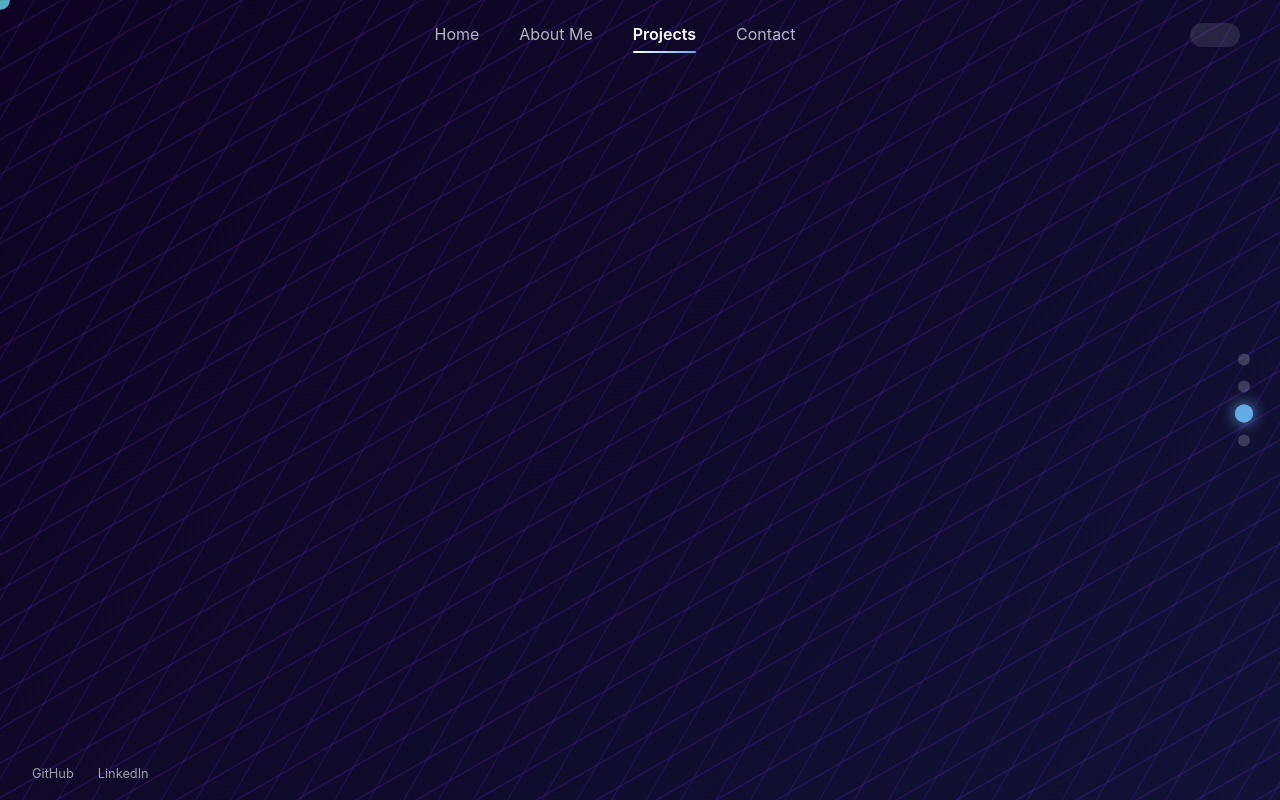
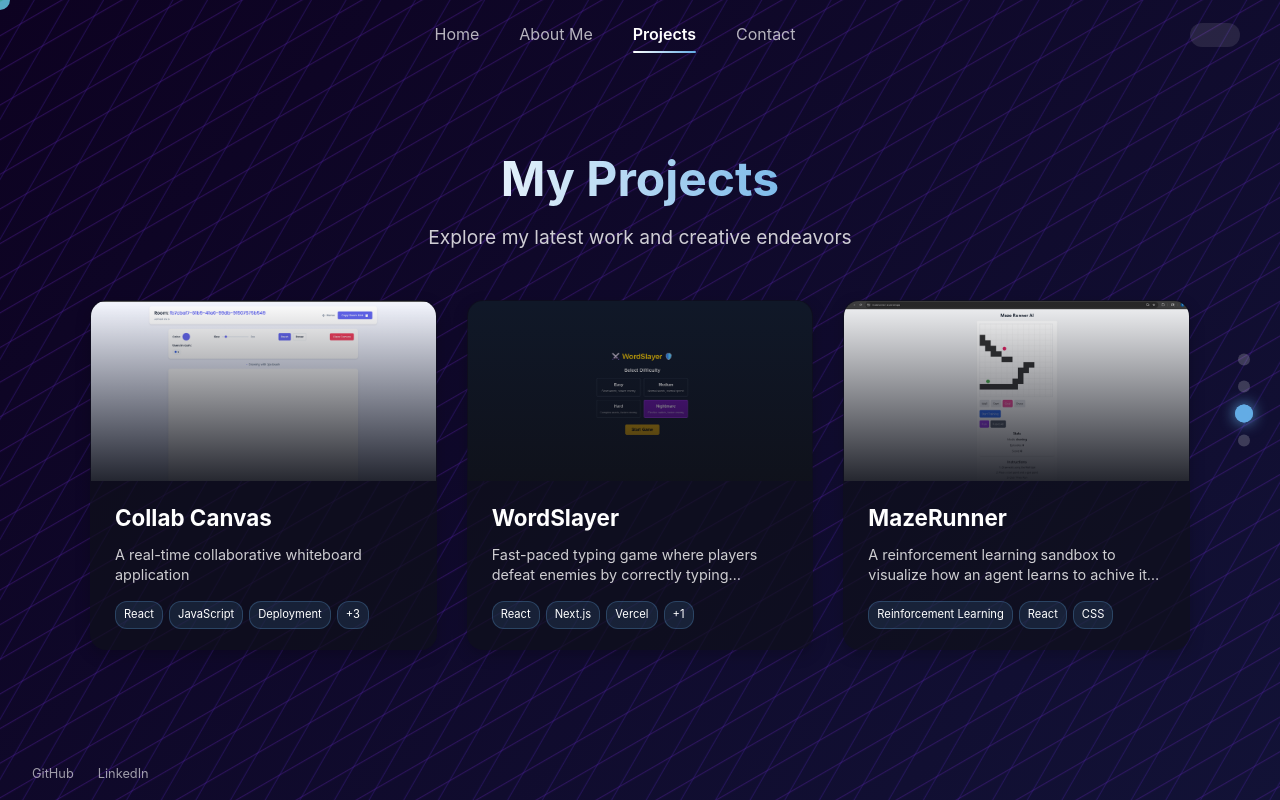
Before and after one commit to siddharthkhachane/sidportfolio, a React (Create React App) app: page / in a window 1280 px wide. Both pictures are taken after a click on the element "Projects". Built offline with nearby package versions, Linux system fonts and the light colour scheme.

Commit message:
Update Projects.js

```diff
--- a/src/components/sections/Projects.js
+++ b/src/components/sections/Projects.js
@@ -1,147 +1,137 @@
-import { createGlobalStyle } from 'styled-components';
+import React, { useState } from 'react';
+import styled from 'styled-components';
+import { motion, AnimatePresence } from 'framer-motion';
+import ProjectCard from '../projects/ProjectCard';
+import ProjectDetails from '../projects/ProjectDetails';
+import { projectsData } from '../../data/projects';
+import { useNavigation } from '../../context/NavigationContext';
 
-const GlobalStyles = createGlobalStyle`
-  * {
-    margin: 0;
-    padding: 0;
-    box-sizing: border-box;
-  }
+const Projects = ({ setIsModalOpen }) => {
+  const { sections, activeSection } = useNavigation();
+  const [selectedProject, setSelectedProject] = useState(null);
+  const currentColor = sections[activeSection].color;
 
-  html {
-    font-size: 16px;
-    scroll-behavior: smooth;
-  }
+  const handleProjectClick = (project) => {
+    setSelectedProject(project);
+    if (setIsModalOpen) {
+      setIsModalOpen(true);
+      document.dispatchEvent(new CustomEvent('modalOpen'));
+    }
+  };
 
-  body {
-    font-family: 'Inter', -apple-system, BlinkMacSystemFont, 'Segoe UI', 'Roboto', 'Oxygen',
-      'Ubuntu', 'Cantarell', 'Fira Sans', 'Droid Sans', 'Helvetica Neue', sans-serif;
-    -webkit-font-smoothing: antialiased;
-    -moz-osx-font-smoothing: grayscale;
-    background: #0A0E1A;
-    color: white;
-    overflow-x: hidden;
-    line-height: 1.6;
-  }
+  const closeProjectDetails = () => {
+    setSelectedProject(null);
+    if (setIsModalOpen) {
+      setIsModalOpen(false);
+      document.dispatchEvent(new CustomEvent('modalClose'));
+    }
+  };
 
-  .app {
-    min-height: 100vh;
-    position: relative;
-    overflow: hidden;
-  }
+  return (
+    <ProjectsContainer>
+      <SectionHeader backgroundColor={currentColor}>
+        <motion.h1
+          initial={{ opacity: 0, y: 20 }}
+          animate={{ opacity: 1, y: 0 }}
+          transition={{ duration: 0.5 }}
+        >
+          My Projects
+        </motion.h1>
+        <motion.p
+          initial={{ opacity: 0, y: 20 }}
+          animate={{ opacity: 1, y: 0 }}
+          transition={{ duration: 0.5, delay: 0.2 }}
+        >
+          Explore my latest work and creative endeavors
+        </motion.p>
+      </SectionHeader>
 
-  ::-webkit-scrollbar {
-    width: 8px;
-  }
+      <ProjectsGrid>
+        {projectsData.map((project, index) => (
+          <motion.div
+            key={project.id}
+            initial={{ opacity: 0, y: 20 }}
+            animate={{ opacity: 1, y: 0 }}
+            transition={{ duration: 0.5, delay: 0.1 * (index + 1) }}
+          >
+            <ProjectCard
+              project={project}
+              onClick={() => handleProjectClick(project)}
+              color={currentColor}
+            />
+          </motion.div>
+        ))}
+      </ProjectsGrid>
 
-  ::-webkit-scrollbar-track {
-    background: rgba(255, 255, 255, 0.05);
-    border-radius: 3px;
-  }
+      <AnimatePresence>
+        {selectedProject && (
+          <ProjectDetailsOverlay
+            initial={{ opacity: 0 }}
+            animate={{ opacity: 1 }}
+            exit={{ opacity: 0 }}
+            onClick={closeProjectDetails}
+          >
+            <ProjectDetails
+              project={selectedProject}
+              onClose={closeProjectDetails}
+              color={currentColor}
+            />
+          </ProjectDetailsOverlay>
+        )}
+      </AnimatePresence>
+    </ProjectsContainer>
+  );
+};
 
-  ::-webkit-scrollbar-thumb {
-    background: rgba(255, 255, 255, 0.2);
-    border-radius: 3px;
-  }
+const ProjectsContainer = styled.div`
+  width: 100%;
+  display: flex;
+  flex-direction: column;
+  align-items: center;
+`;
 
-  ::-webkit-scrollbar-thumb:hover {
-    background: rgba(255, 255, 255, 0.3);
-  }
+const SectionHeader = styled.div`
+  text-align: center;
+  margin-bottom: 3rem;
 
-  * {
-    scrollbar-width: thin;
-    scrollbar-color: rgba(255, 255, 255, 0.2) rgba(255, 255, 255, 0.05);
-  }
-
-  h1, h2, h3, h4, h5, h6 {
-    line-height: 1.2;
-    font-weight: 700;
+  h1 {
+    font-size: 3rem;
+    margin-bottom: 1rem;
+    background: linear-gradient(to right, #ffffff, ${props => props.backgroundColor});
+    -webkit-background-clip: text;
+    -webkit-text-fill-color: transparent;
   }
 
   p {
-    line-height: 1.5;
-  }
-
-  button {
-    font-family: inherit;
-  }
-
-  *:focus-visible {
-    outline: 2px solid #63ACE5;
-    outline-offset: 2px;
-  }
-
-  @media (max-width: 768px) {
-    html, body {
-      overflow-x: hidden;
-      touch-action: pan-y;
-      -webkit-overflow-scrolling: touch;
-    }
-
-    .app {
-      touch-action: pan-y;
-      -webkit-overflow-scrolling: touch;
-    }
-
-    main {
-      padding: 1rem !important;
-    }
-
-    h1 {
-      font-size: 2.5rem !important;
-    }
-
-    h2 {
-      font-size: 2rem !important;
-    }
-
-    p {
-      font-size: 1rem !important;
-    }
-
-    div[style*="right: 30px"], div[style*="right: 15px"] {
-      right: 15px !important;
-    }
-
-    div[style*="width: 12px"], div[style*="width: 16px"] {
-      width: 16px !important;
-      height: 16px !important;
-    }
-
-    div[style*="font-size: 2rem"] {
-      font-size: 1.5rem !important;
-    }
-  }
-
-  @media (max-width: 480px) {
-    main {
-      padding: 0.5rem !important;
-    }
-
-    h1 {
-      font-size: 2rem !important;
-    }
-
-    h2 {
-      font-size: 1.5rem !important;
-    }
-
-    p {
-      font-size: 0.8rem !important;
-    }
-
-    div[style*="right: 30px"], div[style*="right: 15px"] {
-      right: 10px !important;
-    }
-
-    div[style*="width: 12px"], div[style*="width: 16px"] {
-      width: 18px !important;
-      height: 18px !important;
-    }
-
-    div[style*="padding: 2rem"], div[style*="padding: 1rem"] {
-      padding: 0.5rem !important;
-    }
+    font-size: 1.2rem;
+    color: rgba(255, 255, 255, 0.8);
   }
 `;
 
-export default GlobalStyles;
+const ProjectsGrid = styled.div`
+  display: grid;
+  grid-template-columns: repeat(auto-fill, minmax(300px, 1fr));
+  gap: 30px;
+  width: 100%;
+
+  @media (max-width: 768px) {
+    grid-template-columns: 1fr;
+  }
+`;
+
+const ProjectDetailsOverlay = styled(motion.div)`
+  position: fixed;
+  top: 0;
+  left: 0;
+  width: 100vw;
+  height: 100vh;
+  background: rgba(0, 0, 0, 0.8);
+  backdrop-filter: blur(10px);
+  z-index: 1000;
+  display: flex;
+  align-items: center;
+  justify-content: center;
+  padding: 2rem;
+`;
+
+export default Projects;
```
